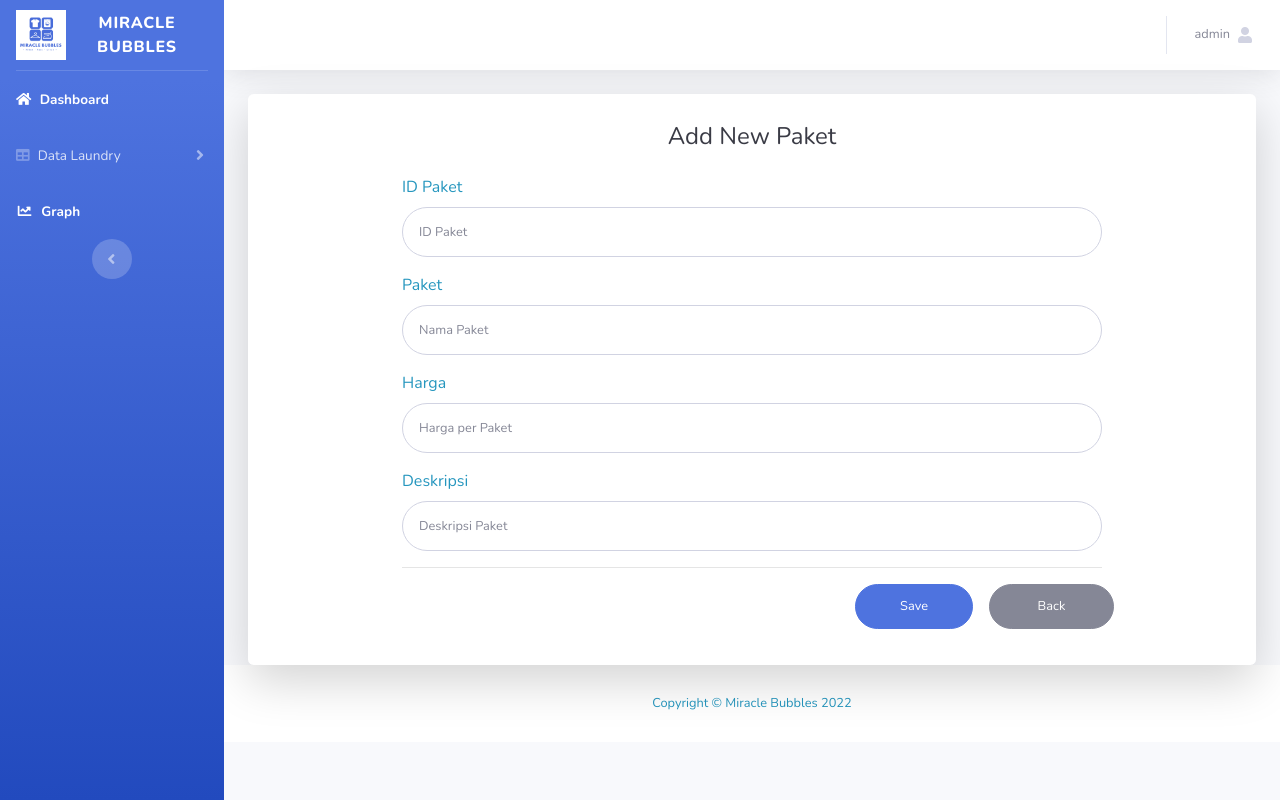
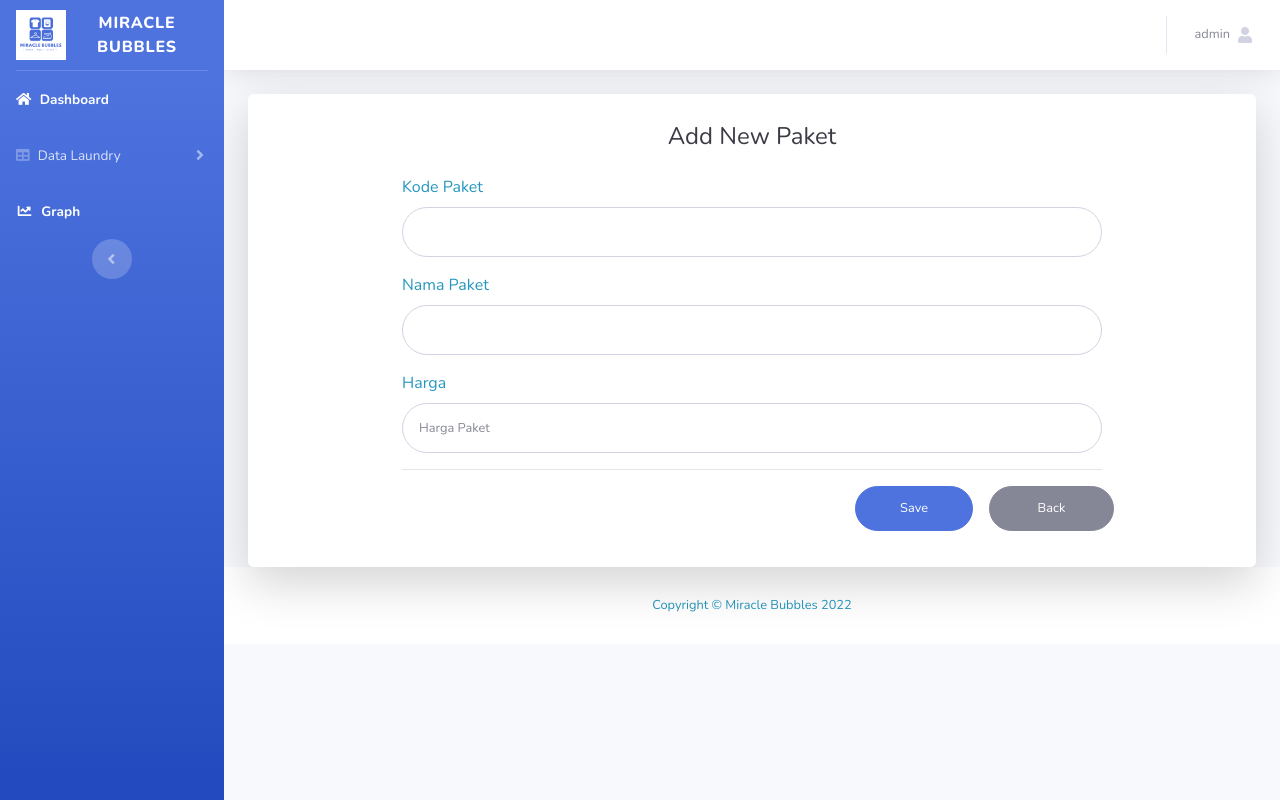
Before and after one commit to riafara/LaundryMiracleBubbles, a PHP site: page /insertpaket.php in a window 1280 px wide. Run offline with PHP 8.4, Linux system fonts and the light colour scheme; a user stored in the database is signed in.

Commit message:
Edit Semua Paket

```diff
--- a/hapuspaket.php
+++ b/hapuspaket.php
@@ -1,7 +1,7 @@
 <?php
 require ('koneksi.php');
-$id = $_GET['id_paket'];
-mysqli_query($koneksi, "DELETE FROM tb_paket WHERE id_paket ='$id'")or die(mysqli_errno($koneksi));
+$id = $_GET['kode_paket'];
+mysqli_query($koneksi, "DELETE FROM tb_paket WHERE kode_paket ='$id'")or die(mysqli_errno($koneksi));
 
 header("location:tpaket.php");
 ?>
--- a/insertpaket.php
+++ b/insertpaket.php
@@ -16,9 +16,8 @@ if( isset($_POST['insert']) ){
     $userId  = $_POST['txt_id'];
     $paket   = $_POST['txt_paket'];
     $harga   = $_POST['txt_harga'];
-    $des     = $_POST['txt_des'];
 
-    $query = "INSERT INTO tb_paket (id_paket, paket, harga_kilo, deskripsi) VALUES ('$userId', '$paket', '$harga', '$des')";
+    $query = "INSERT INTO tb_paket (kode_paket, nama_paket, harga_paket) VALUES ('$userId', '$paket', '$harga')";
     echo $query;
     $result = mysqli_query($koneksi, $query);
     header('Location: tpaket.php');
@@ -189,24 +188,19 @@ if( isset($_POST['insert']) ){
                             </div>
                             <form class="user" action="insertpaket.php" method="POST">
                                 <div class="form-group">
-                                    <label>ID Paket</label>
-                                    <input type="text" class="form-control form-control-user" id="exampleInputId"
-                                        placeholder="ID Paket" name="txt_id">
+                                    <label>Kode Paket</label>
+                                    <input type="text" class="form-control form-control-user" id="exampleInputKode"
+                                        placeholder="" name="txt_id">
                                 </div>
                                 <div class="form-group">
-                                    <label>Paket</label>
-                                    <input type="text" class="form-control form-control-user" id="exampleInputPaket"
-                                        placeholder="Nama Paket" name="txt_paket">
+                                    <label>Nama Paket</label>
+                                    <input type="text" class="form-control form-control-user" id="exampleInputNama"
+                                        placeholder="" name="txt_paket">
                                 </div>
                                 <div class="form-group">
                                     <label>Harga</label>
                                     <input type="text" class="form-control form-control-user" id="exampleInputHarga"
-                                        placeholder="Harga per Paket" name="txt_harga">
-                                </div>
-                                <div class="form-group">
-                                    <label>Deskripsi</label>
-                                    <input type="text" class="form-control form-control-user" id="exampleInputDeskripsi"
-                                        placeholder="Deskripsi Paket" name="txt_des">
+                                        placeholder="Harga Paket" name="txt_harga">
                                 </div>
                                 <hr>
                                 <div class="form-group row" style="position: relative; float: right; ">
```
Also changed, not shown: editpaket.php (+10 -16 lines), paket.php (+10 -11 lines), tpaket.php (+8 -11 lines).
